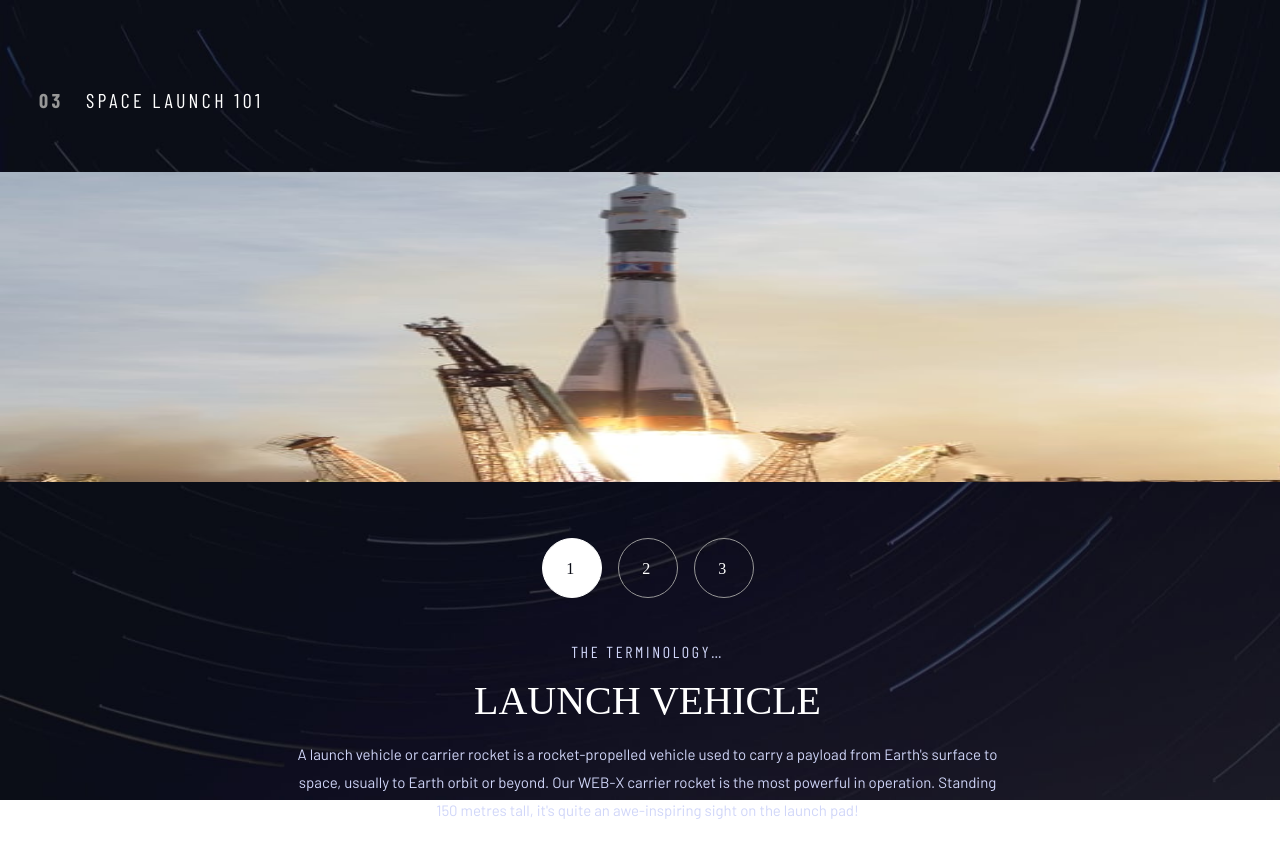
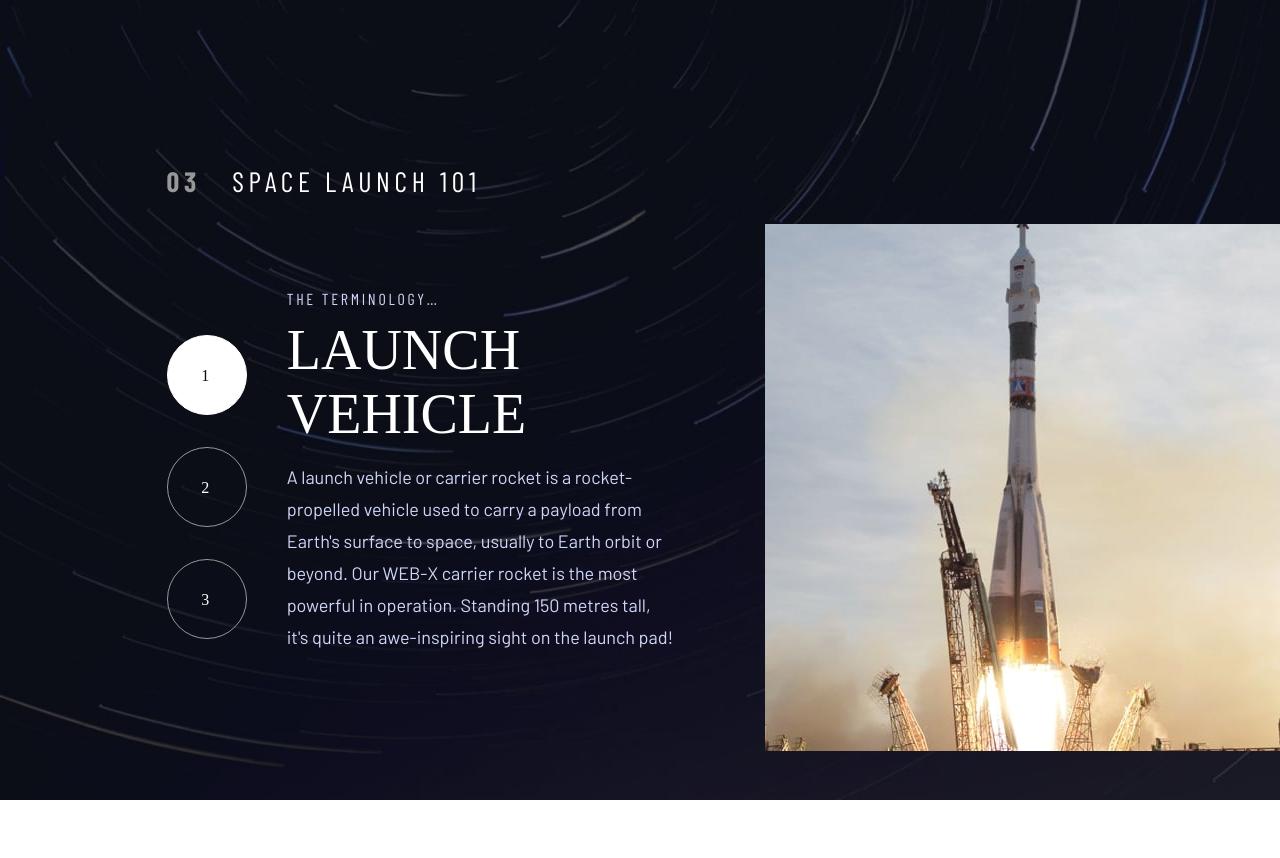
Before and after one commit to Gsangi/Space-Tourism-ReactVite, a React (Vite) app: page /technology in a window 1280 px wide. Shown: the top 858 px of the page. Built offline with nearby package versions, Linux system fonts and the light colour scheme; a web font is replaced by a local one.

Commit message:
Feat: updated css according to desktop view

```diff
--- a/src/main.css
+++ b/src/main.css
@@ -668,3 +668,275 @@ a > span {
       height: 19.375em;
     }
   }
+
+  @media screen and (min-width: 1166px) {
+    .App {
+      padding: 4em 1.5em 0 3.4375em;
+    }
+
+    nav::after {
+      content: "";
+      display: block;
+      position: absolute;
+      height: 1px;
+      width: -webkit-fill-available;
+      background: #979797;
+      z-index: 99;
+      margin-left: 7em;
+      margin-right: 48em;
+    }
+
+    ul {
+      padding: 0 10.3125em 0 7.6875em;
+      gap: 3em;
+      backdrop-filter: blur(40px);
+      top: 2.5em;
+    }
+
+    a {
+      font-size: 1em;
+      letter-spacing: 2.7px;
+    }
+
+    a > span {
+      display: inline;
+      margin: 0;
+    }
+
+    .home {
+      display: flex;
+      justify-content: space-between;
+      align-items: flex-end;
+      margin: 0 8.8125em 0 6.875em;
+      padding-bottom: 5em;
+    }
+
+    .home button {
+      position: initial;
+      width: 8.5625em;
+      height: 8.5625em;
+      margin: 0;
+    }
+
+    .homeText {
+      width: 40%;
+      text-align: left;
+      margin-top: 17.1875em;
+    }
+
+    .home p {
+      width: auto;
+      font-size: 1.125em;
+      line-height: 32px;
+      margin-top: 1.333em;
+    }
+
+    .home h2 {
+      font-size: 1.75em;
+      margin: 0 0 0.857em 0;
+    }
+
+    .destination h2,
+    .crew h2,
+    .technology h2 {
+      font-size: 1.75em;
+      letter-spacing: 4.725px;
+      margin: 3.571em 0 2.286em 3.982em;
+    }
+
+    .manual-btn:not(:last-child) {
+      margin-right: 2.188em;
+    }
+
+    .destination-manual {
+      margin: 0 auto 2.3125em auto;
+      justify-content: flex-start;
+    }
+
+    .destination-slide h1 {
+      font-size: 6.25em;
+      padding-bottom: 0.14em;
+    }
+
+    .destination-slide p {
+      width: auto;
+      margin: auto;
+      line-height: 32px;
+      font-size: 1.125em;
+    }
+
+    .destination h2 {
+      font-size: 1.75em;
+      margin: 3.571em 0 2.286em 3.982em;
+      letter-spacing: 4.725px;
+      text-align: inherit;
+    }
+
+    .destination > .slides > .destination-slide {
+      display: flex;
+      flex-direction: row;
+      justify-content: center;
+      gap: 9.8125em;
+      padding-bottom: 4em;
+    }
+
+    .destination-slide__info {
+      width: 32.697%;
+      text-align: initial;
+    }
+
+    .destination hr {
+      margin: 3.375em auto 1.75em auto;
+      width: 100%;
+    }
+
+    .destination {
+      padding-bottom: 3.3125em;
+    }
+
+    .destination-slide__stats {
+      justify-content: flex-start;
+      padding-bottom: 0;
+      gap: 4.9375em;
+    }
+
+    .destination-slide__stats > div {
+      width: auto;
+    }
+
+    #stats {
+      text-align: inherit;
+    }
+
+    .destination-slide__stats h2 {
+      font-size: 0.875em;
+      margin: 0 0 0.75em 0;
+      letter-spacing: 4.725px;
+      text-align: inherit;
+    }
+
+    .destination-slide img {
+      height: 27.8125em;
+      margin: 0;
+    }
+
+    .crew-slide {
+      opacity: 1;
+      display: flex;
+      justify-content: flex-end;
+      flex-direction: row-reverse;
+      align-content: stretch;
+      height: 40.875em;
+    }
+
+    .crew h3 {
+      font-size: 2em;
+    }
+    .crew h1 {
+      margin: 0.234375em 0 0.421875em 0;
+    }
+    .crew h1,
+    .technology h1 {
+      font-size: 3.5em;
+    }
+    .crew p {
+      margin: 0 0 4.334em 0;
+      width: 69.099%;
+    }
+    .crew p,
+    .technology p {
+      font-size: 1.125em;
+      line-height: 32px;
+    }
+    .crew-info {
+      text-align: initial;
+      justify-content: end;
+      width: 50%;
+    }
+
+    .crew-manual {
+      justify-content: flex-start;
+      margin-bottom: 3.251em;
+    }
+
+    .crew h2 {
+      font-size: 1.75em;
+      letter-spacing: 4.725px;
+    }
+    .crew h2,
+    .technology h2 {
+      margin: 3.571em 0 0 0;
+    }
+
+    .crew {
+      margin-left: 6.96875em;
+    }
+
+    .crew-slide__image img {
+      height: 100%;
+    }
+
+    .crew-slide__image--2,
+    .crew-slide__image--1 {
+      display: block;
+    }
+
+    .crew-slide__image {
+      height: 100%;
+    }
+
+    .crew-slide__image--3 {
+      margin-top: auto;
+      height: 92.815%;
+    }
+
+    .technology-slide {
+      flex-direction: row-reverse;
+      justify-content: space-between;
+      margin: 1.625em 0 6.3125em 0;
+    }
+    .technology-manual {
+      order: 1;
+      flex-direction: column;
+    }
+
+    .technology-manual > .manual-btn {
+      height: 5em;
+      width: 5em;
+      margin: 0;
+    }
+
+    .technology-manual > .manual-btn:not(:last-child) {
+      margin-bottom: 2em;
+    }
+
+    .technology-manual > .manual-btn:not(:last-child) {
+      margin-right: 0;
+    }
+
+    .technology-slide__text {
+      text-align: initial;
+      width: 38%;
+      margin: auto 0;
+    }
+
+    .technology p {
+      margin: 0;
+      width: 93.561%;
+    }
+
+    .technology h1 {
+      margin: 0.172em 0 0.266em 0;
+    }
+    .technology {
+      margin-left: 6.96875em;
+    }
+
+    .technology-slide img {
+      transform: translateX(1.5em);
+      width: 100%;
+    }
+    picture {
+      height: 32.9375em;
+    }
+  }
```
